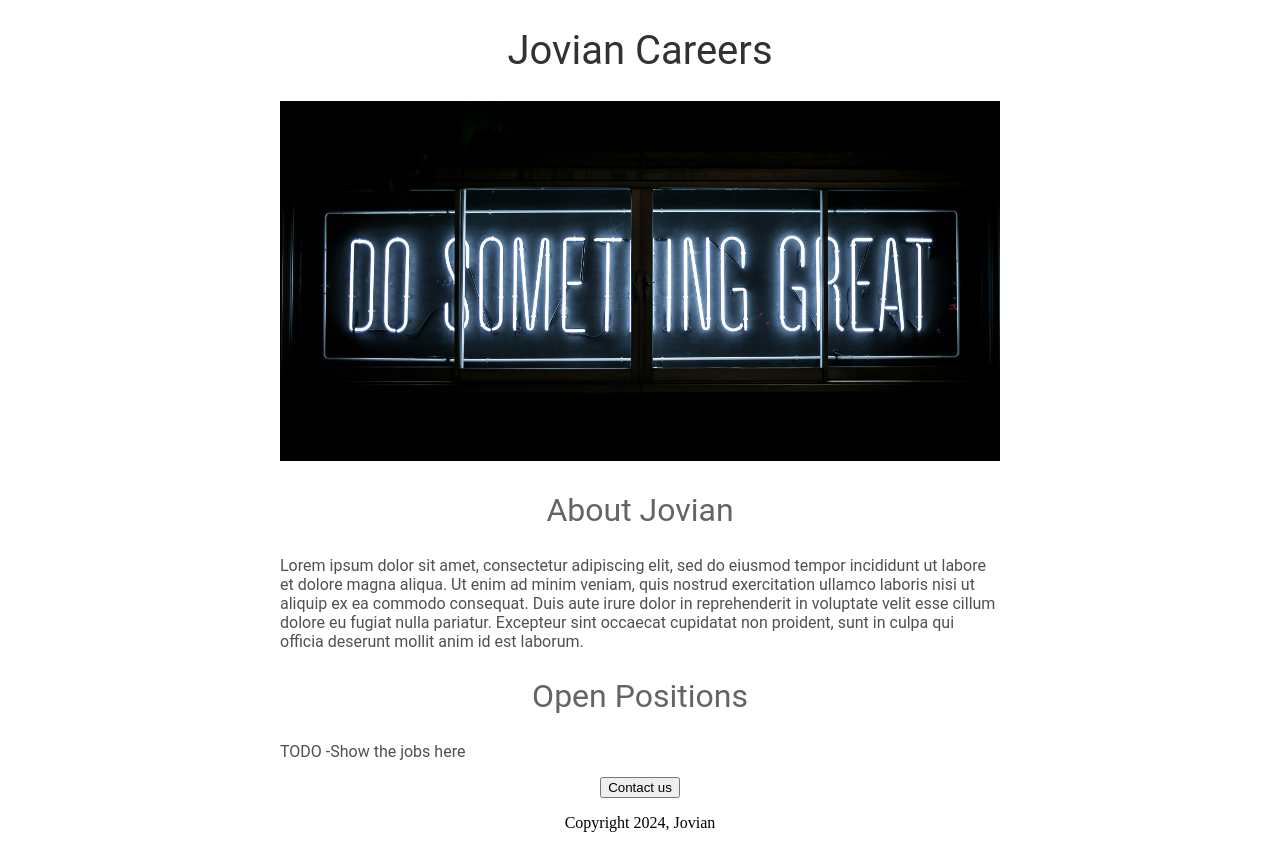
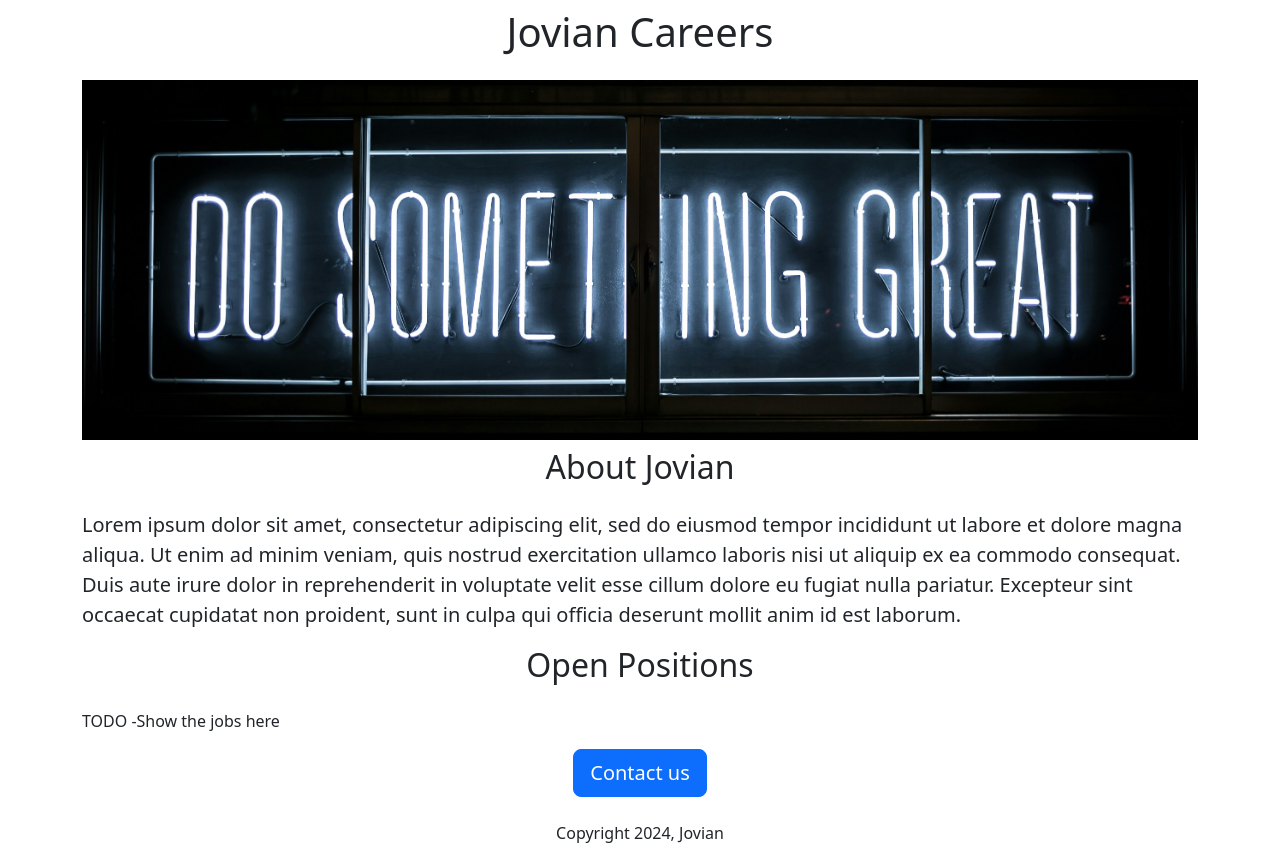
Before and after one commit to afsanajamal/jovain-careers-website, a Flask app: page / in a window 1280 px wide. Before the commit the page ends 832 px from the top, so only its background shows below. Run offline with Flask 3, Linux system fonts and the light colour scheme.

Commit message:
bootstrap style added

```diff
--- a/templates/home.html
+++ b/templates/home.html
@@ -4,53 +4,30 @@
     <title>
       Jovian Careers
     </title>
+    <meta charset="utf-8">
+    <meta name="viewport" content="width=device-width, initial-scale=1">
+     <link href="https://cdn.jsdelivr.net/npm/bootstrap@5.3.3/dist/css/bootstrap.min.css" rel="stylesheet" integrity="sha384-QWTKZyjpPEjISv5WaRU9OFeRpok6YctnYmDr5pNlyT2bRjXh0JMhjY6hW+ALEwIH" crossorigin="anonymous">
     <style>
-      h1 {
-        font-size: 40px;
-        font-family: Roboto;
-        font-weight: normal;
-        color: rgb(50, 50, 50);
-        text-align: center;
-      }
       #banner {
+        height: 360px;
         width: 100%;
-        height: 360px;
         object-fit: cover;
-      }
-      h2 {
-        font-family: Roboto;
-        font-size: 32px;
-        color: rgb(100, 100, 100);
-        text-align: center;
-        font-weight: normal;
-      }
-      .body_text {
-        font-family: Roboto;
-        color: rgb(80, 80, 80)
-      }
-      #container {
-        max-width: 720px;
-        margin: 0 auto 0 auto;
-      }
-      .contact_btn {
-        text-align: center;
       }
     </style>
   </head>
   <body>
-    <div id="container">
-      <h1>Jovian Careers</h1>
-      <img id="banner" src="static/banner.jpeg"
-        height="320">
-      <h2>About Jovian</h2>
-      <p class="body_text">
+    <div class="container">
+      <h1 class="text-center mt-2 mb-4">Jovian Careers</h1>
+      <img class="img-fluid" id="banner" src="static/banner.jpeg">
+      <h2 class="text-center mt-2 mb-4">About Jovian</h2>
+      <p class="lead">
         Lorem ipsum dolor sit amet, consectetur adipiscing elit, sed do eiusmod tempor incididunt ut labore et dolore magna aliqua. Ut enim ad minim veniam, quis nostrud exercitation ullamco laboris nisi ut aliquip ex ea commodo consequat. Duis aute irure dolor in reprehenderit in voluptate velit esse cillum dolore eu fugiat nulla pariatur. Excepteur sint occaecat cupidatat non proident, sunt in culpa qui officia deserunt mollit anim id est laborum.
       </p>
-      <h2>Open Positions</h2>
-      <p class="body_text">TODO -Show the jobs here</p>
-      <div class="contact_btn">
-        <button>Contact us</button>
-        <p>Copyright 2024, Jovian</p>
+      <h2 class="text-center mt-2 mb-4">Open Positions</h2>
+      <p>TODO -Show the jobs here</p>
+      <div class="text-center">
+        <button class="btn btn-primary btn-lg">Contact us</button>
+        <p class="mt-4">Copyright 2024, Jovian</p>
       </div>
     </div>
   </body>
```
